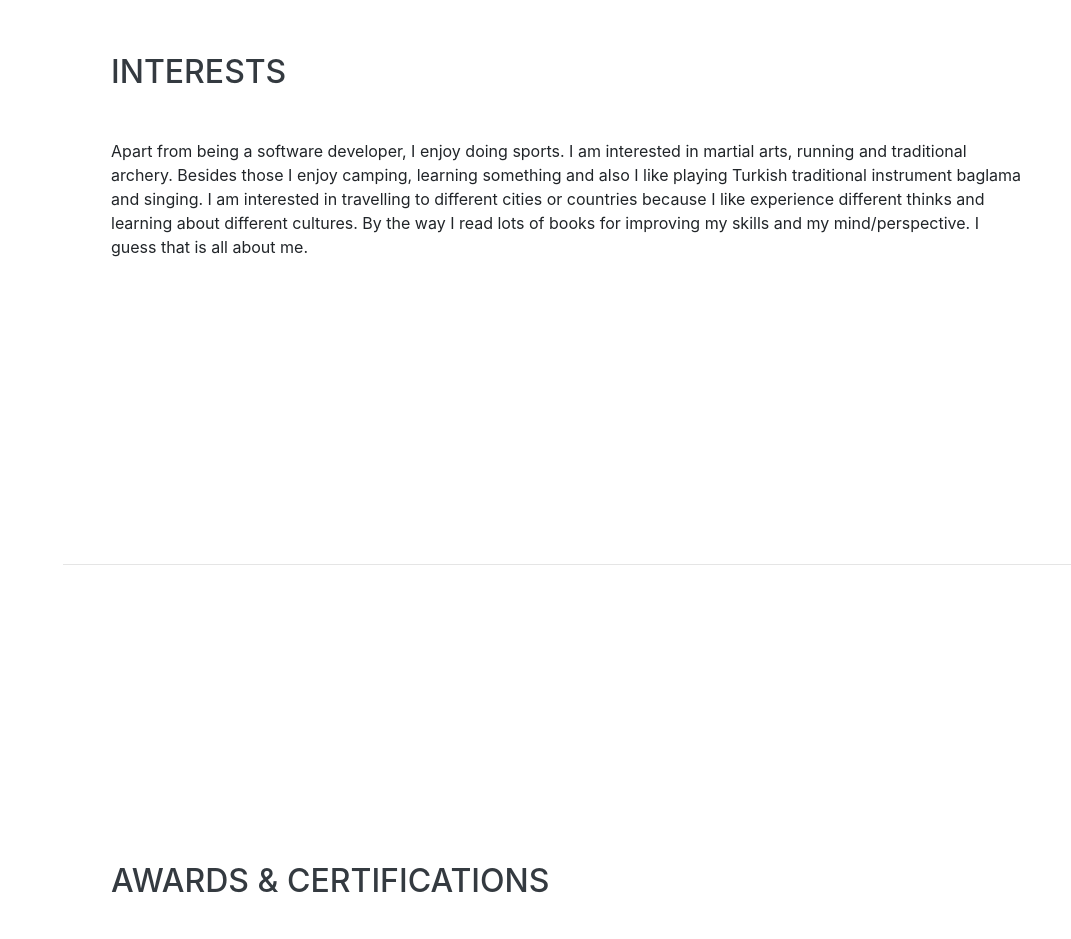
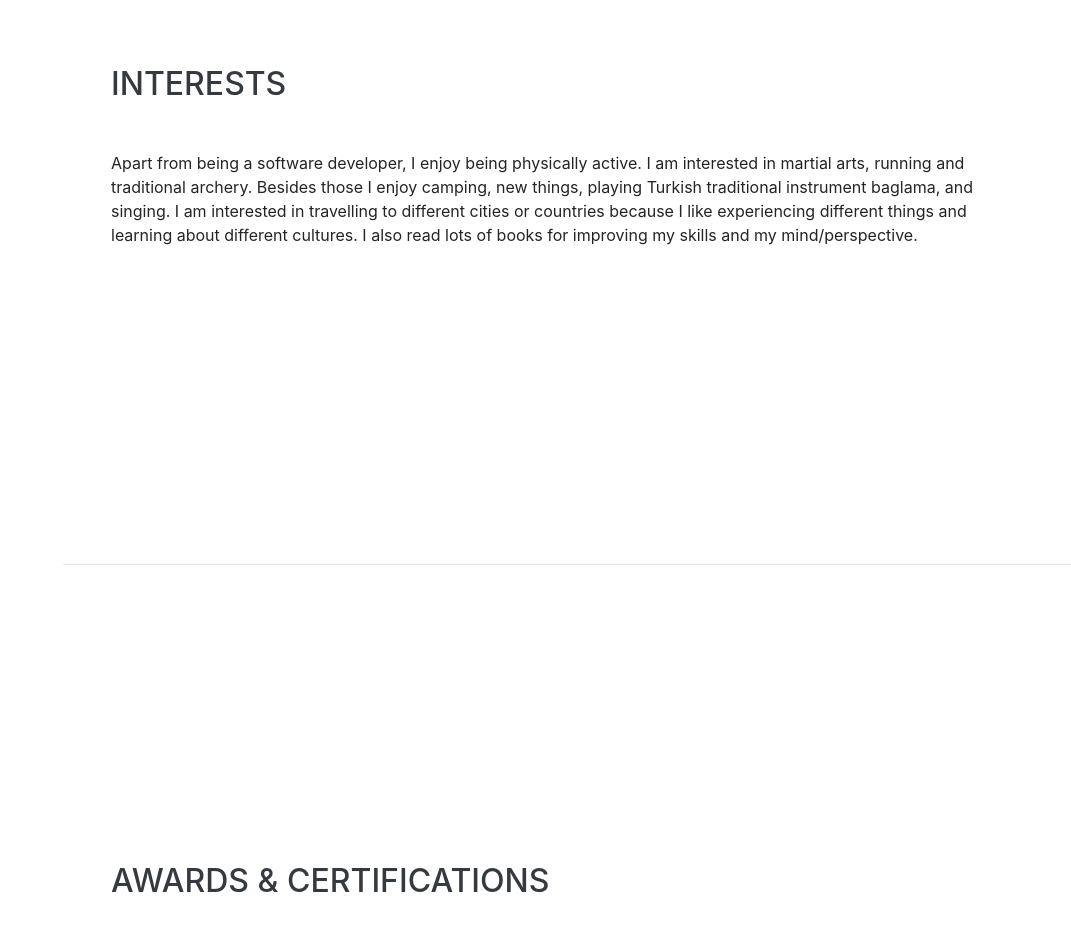
Before and after one commit to Fatihprlg/fatihprlg.github.io, a website with bundled scripts: page index.html in a window 1280 px wide. Shown: the part 3440-4379 px from the top of the page, without its empty margins (209-1280 px from the left). Built offline with nearby package versions, Linux system fonts and the light colour scheme; a web font is replaced by a local one.

Commit message:
Update index.html

```diff
--- a/index.html
+++ b/index.html
@@ -75,8 +75,8 @@
           started learning programming and computer science since 2017. The first programming language I learned was
           JavaScript. Then I wanted to learn game programming and turned to Unity and C#. That's when my OOP adventure
           started. I worked with C# for a long time. I've learned C, Python, C++, HTML, CSS, Bootstrap since I began
-          college. At that time I was also curious about Xamarin and mobile development. I was ranked in the Huawei
-          Coding Challenge with a mobile application I developed using Xamarin. I am currently working on web
+          college. At that time I was also curious about Xamarin and mobile development. I was ranked 2nd place in the
+          Huawei Coding Challenge with a mobile application I developed using Xamarin. I am currently working on web
           development as a software developer at Selahaddin Creative company.</p>
         <div class="social-icons">
           <a href="https://www.linkedin.com/in/m%C3%BCcahit-fatih-parla%C4%9F%C4%B1-508588197/">
@@ -280,11 +280,11 @@
     <section class="resume-section p-3 p-lg-5 d-flex align-items-center" id="interests">
       <div class="w-100">
         <h2 class="mb-5">Interests</h2>
-        <p>Apart from being a software developer, I enjoy doing sports. I am interested in martial arts, running and
-          traditional archery. Besides those I enjoy camping, learning something and also I like playing Turkish
-          traditional instrument baglama and singing. I am interested in travelling to different cities or countries
-          because I like experience different thinks and learning about different cultures. By the way I read lots of
-          books for improving my skills and my mind/perspective. I guess that is all about me. </p>
+        <p>Apart from being a software developer, I enjoy being physically active. I am interested in martial arts, running and
+          traditional archery. Besides those I enjoy camping, new things, playing Turkish traditional instrument baglama, and singing.
+          I am interested in travelling to different cities or countries
+          because I like  experiencing different things and learning about different cultures. I also read lots of
+          books for improving my skills and my mind/perspective. </p>
       </div>
     </section>
 
```
